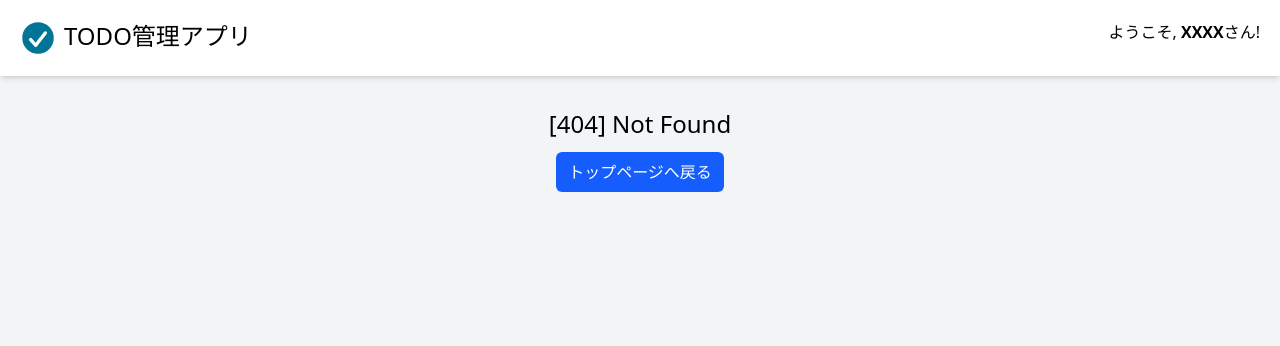
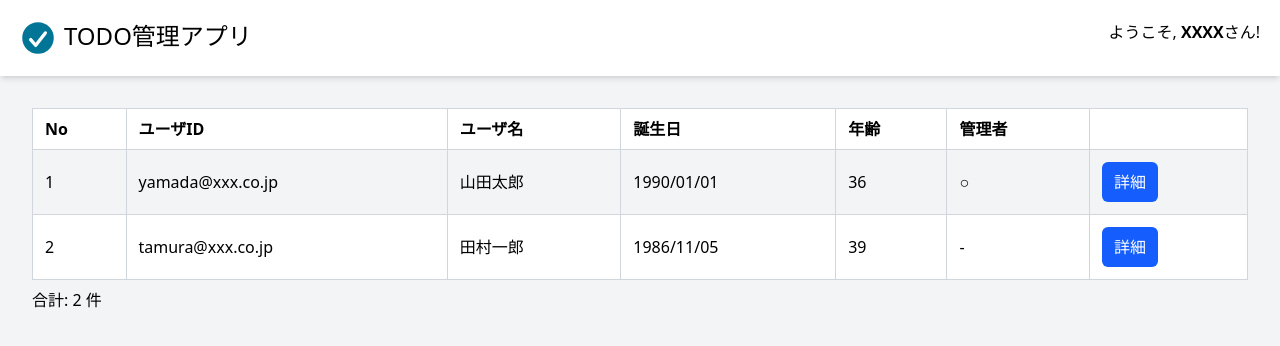
Before and after one commit to mysd33/sample-nextjs-tailwind, a Next.js app: page /users in a window 1280 px wide. Before the commit this address had no page. Shown: the top 346 px of the page. Built offline with nearby package versions, Linux system fonts and the light colour scheme.

Commit message:
ユーザ一覧の追加

```diff
--- a/app/(login)/page.tsx
+++ b/app/(login)/page.tsx
@@ -7,7 +7,6 @@ import TableDataCol from "@/components/table/TableDataCol";
 
 /**
  * ログイン画面
- * @returns
  */
 export default function LoginView() {
   return (
--- /dev/null
+++ b/app/users/[id]/page.tsx
@@ -0,0 +1,8 @@
+/**
+import { *asz } from 'zod';
+ * ユーザ詳細画面
+ */
+export default function UserDetailView() {
+  //TODO: ユーザ詳細表示の実装
+  return <div>ユーザ詳細画面</div>;
+}
--- /dev/null
+++ b/app/users/page.tsx
@@ -0,0 +1,74 @@
+import LinkButton from "@/components/button/LinkButton";
+import TableArea from "@/components/table/TableArea";
+import TableDataCol from "@/components/table/TableDataCol";
+import TableDataRow from "@/components/table/TableDataRow";
+import TableHeaderCol from "@/components/table/TableHeaderCol";
+import TableHeaderRow from "@/components/table/TableHeaderRow";
+import { User } from "@/lib/common/models/user";
+import { calcAge, formatDate } from "@/lib/common/utils/dateUtils";
+
+/**
+ * ユーザ一覧画面
+ */
+export default function UserListView() {
+  //TODO: ユーザ一覧表示するダミーデータ。Serviceから取得するように修正予定
+  const users = [
+    {
+      id: "yamada@xxx.co.jp",
+      name: "山田太郎",
+      birthday: new Date("1990-01-01"),
+      password: "password",
+      isAdmin: true,
+    },
+    {
+      id: "tamura@xxx.co.jp",
+      name: "田村一郎",
+      birthday: new Date("1986-11-05"),
+      password: "password",
+      isAdmin: false,
+    },
+  ] as User[];
+
+  return (
+    <>
+      <TableArea
+        thead={
+          <TableHeaderRow>
+            <TableHeaderCol>No</TableHeaderCol>
+            <TableHeaderCol>ユーザID</TableHeaderCol>
+            <TableHeaderCol>ユーザ名</TableHeaderCol>
+            <TableHeaderCol>誕生日</TableHeaderCol>
+            <TableHeaderCol>年齢</TableHeaderCol>
+            <TableHeaderCol>管理者</TableHeaderCol>
+            <TableHeaderCol></TableHeaderCol>
+          </TableHeaderRow>
+        }
+        tbody={
+          <>
+            {users.map((user, index) => (
+              <TableDataRow key={user.id}>
+                <TableDataCol>{index + 1}</TableDataCol>
+                <TableDataCol>{user.id}</TableDataCol>
+                <TableDataCol>{user.name}</TableDataCol>
+                <TableDataCol>{formatDate(user.birthday)}</TableDataCol>
+                <TableDataCol>{calcAge(user.birthday)}</TableDataCol>
+                <TableDataCol>{user.isAdmin ? "○" : "-"}</TableDataCol>
+                <TableDataCol>
+                  <LinkButton forwardViewURL={`users/${user.id}`}>
+                    詳細
+                  </LinkButton>
+                </TableDataCol>
+              </TableDataRow>
+            ))}
+          </>
+        }
+      />
+      {/* TODO: ページネーション機能は後で実装 */}
+      <div className="my-2 text-left">
+        {/* TODO: 合計件数は後で実装 */}
+        <label>合計: {users.length} 件</label>
+      </div>
+      <br />
+    </>
+  );
+}
--- a/components/table/TableHeaderCol.tsx
+++ b/components/table/TableHeaderCol.tsx
@@ -1,7 +1,7 @@
 export default function TableHeaderCol({
   children,
 }: {
-  children: React.ReactNode;
+  children?: React.ReactNode;
 }) {
   return (
     <th scope="col" className="border border-gray-300 bg-white px-3 py-2">
```
